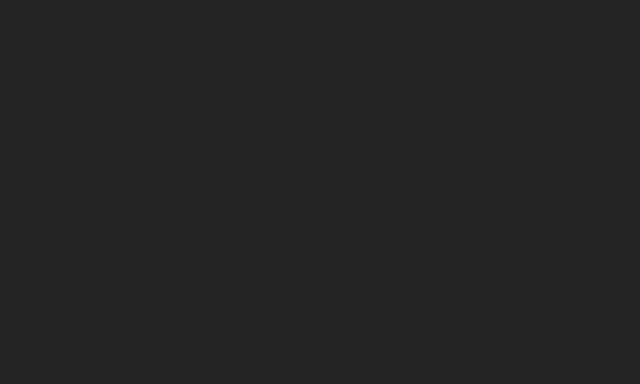
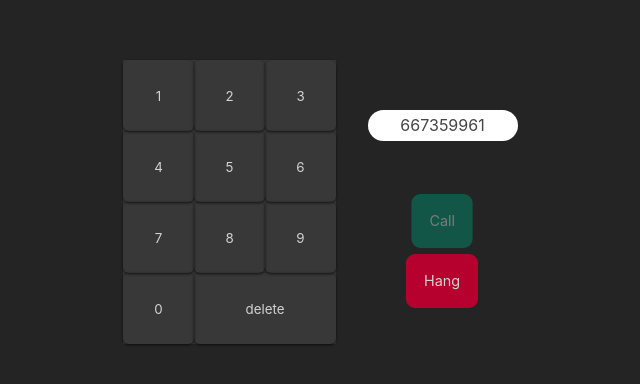
Before and after one commit to xizes2/202207-w4ch3-fernando-paulino, a React (Create React App) app: page / in a window 1280 px wide. Shown: the part 208-592 px from the top of the page, without its empty margins (304-944 px from the left). Built offline with nearby package versions, Linux system fonts and the light colour scheme.

Commit message:
modularize html

```diff
--- a/src/App.tsx
+++ b/src/App.tsx
@@ -1,10 +1,16 @@
 import "./App.css";
-import Info from "./container/Info/Info";
+import Actions from "./components/Actions/Actions";
+import Info from "./components/Info/Info";
+import Keyboard from "./components/Keybord/Keyboard";
 
 function App() {
   return (
     <div className="container">
       <Info />
+      <main className="phone">
+        <Keyboard />
+        <Actions />
+      </main>
     </div>
   );
 }
--- /dev/null
+++ b/src/components/Actions/Actions.tsx
@@ -0,0 +1,15 @@
+const Actions = (): JSX.Element => {
+  return (
+    <div className="actions">
+      <span className="number">667359961</span>
+      <a href="#" className="call">
+        Call
+      </a>
+      <a href="#" className="hang active">
+        Hang
+      </a>
+    </div>
+  );
+};
+
+export default Actions;
--- /dev/null
+++ b/src/components/Display/Display.tsx
@@ -0,0 +1,5 @@
+const Info = (): JSX.Element => {
+  return <span className="number">667359961</span>;
+};
+
+export default Info;
--- /dev/null
+++ b/src/components/Keybord/Keyboard.tsx
@@ -0,0 +1,43 @@
+const Keyboard = (): JSX.Element => {
+  return (
+    <div className="keyboard-container">
+      <ol className="keyboard">
+        <li>
+          <button className="key">1</button>
+        </li>
+        <li>
+          <button className="key">2</button>
+        </li>
+        <li>
+          <button className="key">3</button>
+        </li>
+        <li>
+          <button className="key">4</button>
+        </li>
+        <li>
+          <button className="key">5</button>
+        </li>
+        <li>
+          <button className="key">6</button>
+        </li>
+        <li>
+          <button className="key">7</button>
+        </li>
+        <li>
+          <button className="key">8</button>
+        </li>
+        <li>
+          <button className="key">9</button>
+        </li>
+        <li>
+          <button className="key">0</button>
+        </li>
+        <li>
+          <button className="key big">delete</button>
+        </li>
+      </ol>
+    </div>
+  );
+};
+
+export default Keyboard;
```
Also changed, not shown: src/components/Info/Info.tsx (renamed from src/container/Info/Info.tsx), 1 other file (tests, documents, lock files or other folders).
